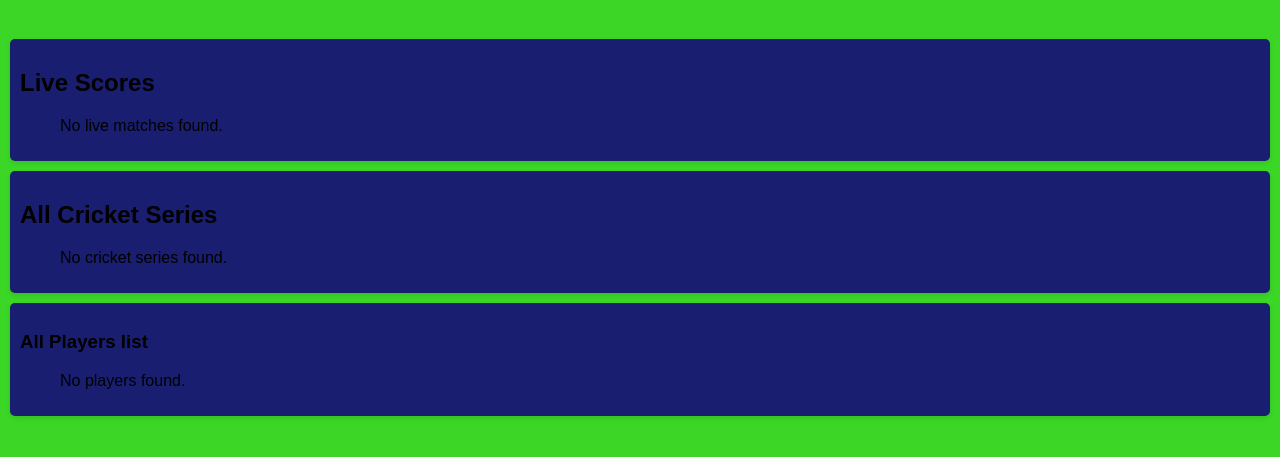
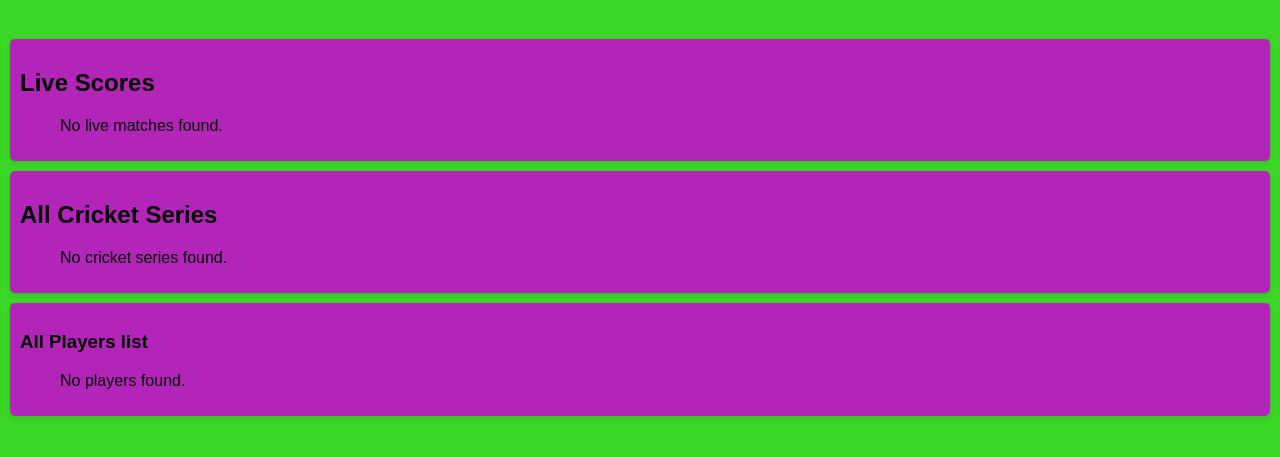
Before and after one commit to Kabeer-Scaler/Cricket-Dashboard-2, a plain HTML site: page index.html in a window 1280 px wide. Shown: the part 61-518 px from the top of the page. Drawn offline with Linux system fonts and the light colour scheme; no server answers.

Commit message:
Update style.css

```diff
--- a/style.css
+++ b/style.css
@@ -10,7 +10,7 @@ body {
   section {
     margin: 10px 0;
     padding: 10px;
-    background: rgb(26, 30, 113);
+    background: rgb(179, 36, 184);
     border-radius: 5px;
     box-shadow: 0 2px 5px rgba(0, 0, 0, 0.1);
   }
```
